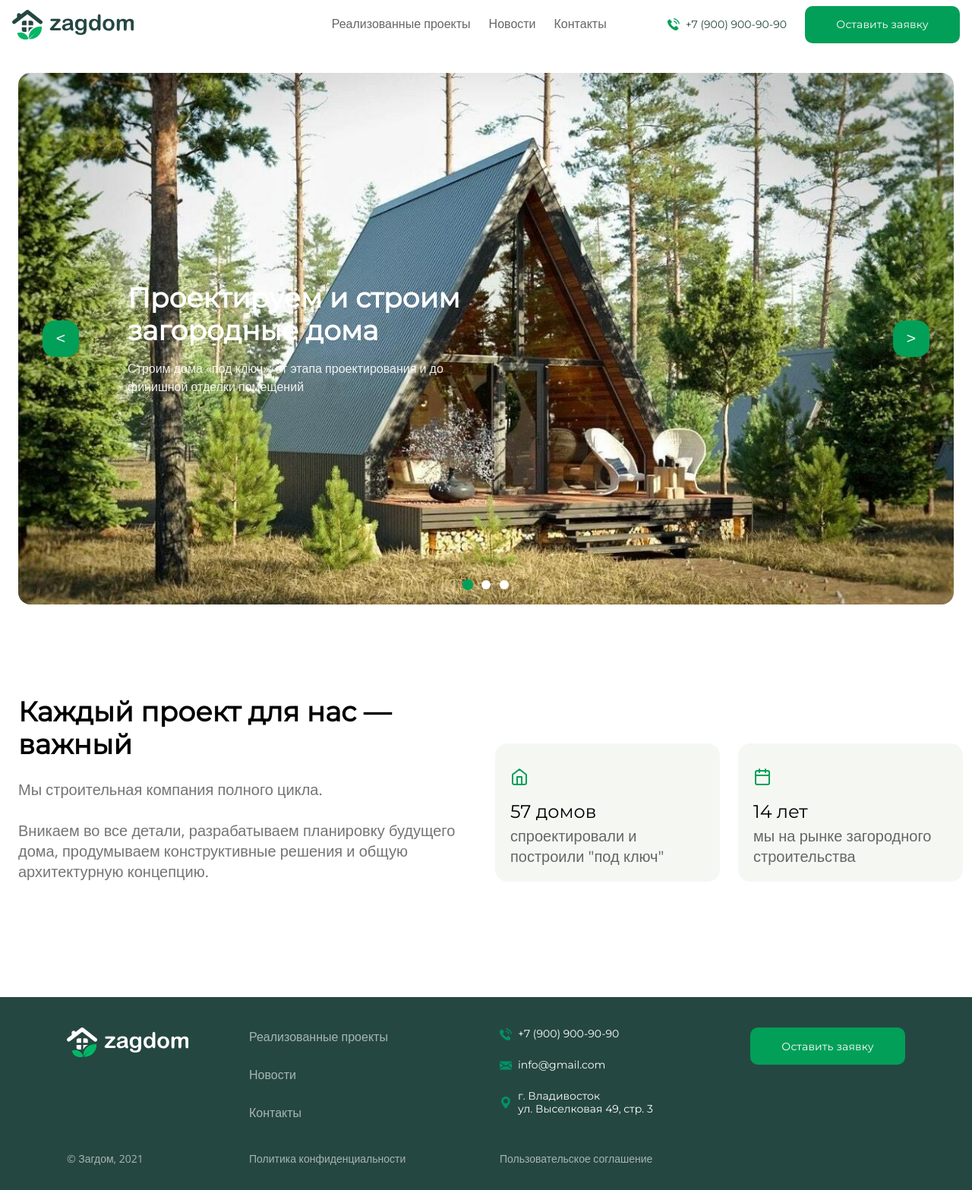
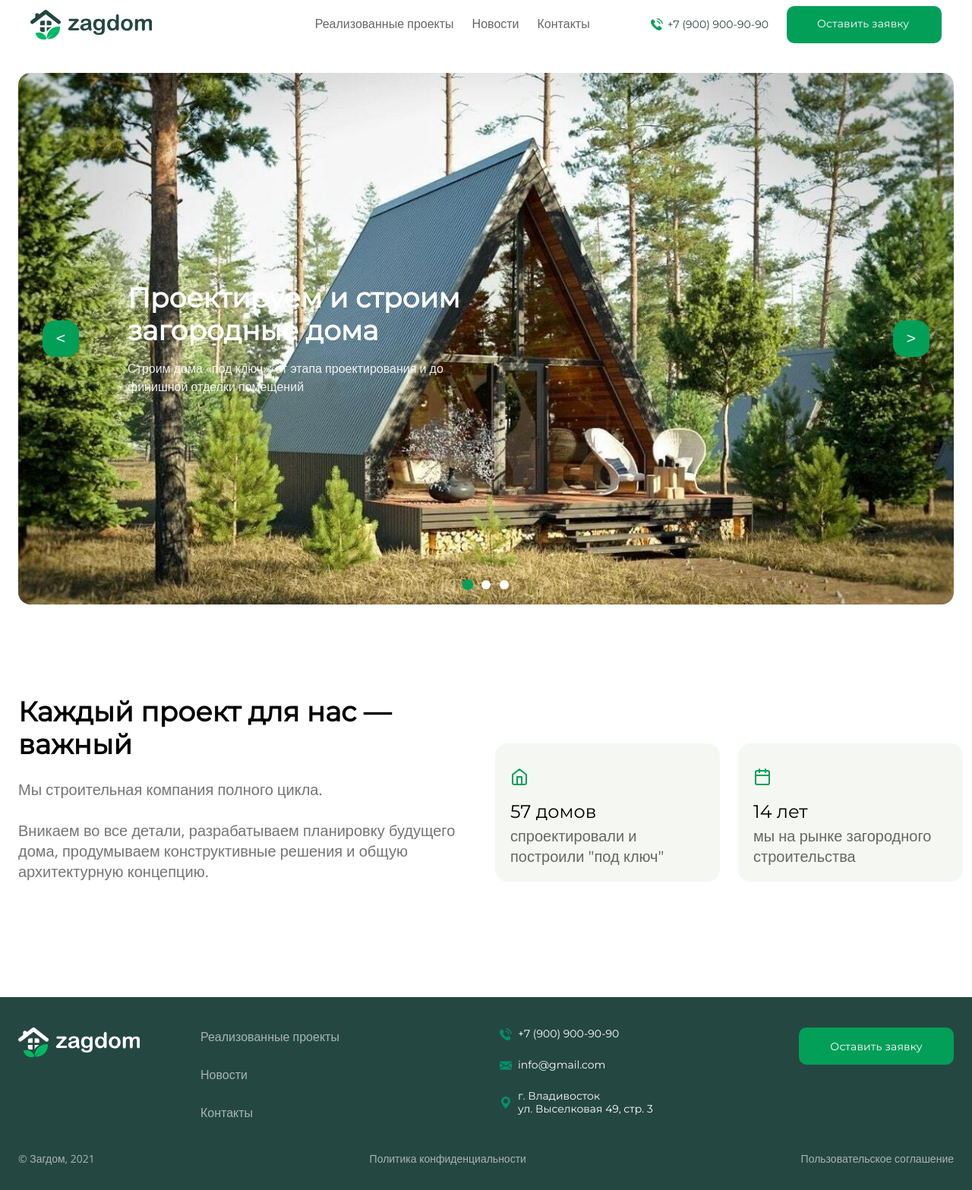
Before and after one commit to huzouskaya/frontend_course_2025, a Nuxt app in the folder whovians/: page / in a window 1280 px wide. Shown: the whole page at 76% size. Built offline with nearby package versions, Linux system fonts and the light colour scheme.

Commit message:
Adoptiveness became better

```diff
--- a/whovians/assets/scss/mixins.scss
+++ b/whovians/assets/scss/mixins.scss
@@ -58,8 +58,8 @@ $grid-breakpoints: (
     xs: 0,
     sm: 576px,
     md: 768px,
-    lg: 1080px,
-    xl: 1200px
+    lg: 1024px,
+    xl: 1100px
 );
 
 @mixin media-breakpoint($name) {
--- a/whovians/components/Footer.vue
+++ b/whovians/components/Footer.vue
@@ -16,10 +16,8 @@ const logoSrc = computed(() => {
             <div class="logo">
                 <img :src="logoSrc" alt="загдом" class="logo-icon" />
             </div>
-
             <NavLinks class="nav-links" />
             <ContactItems class="footer-contacts" />
-
             <button class="cta-button">Оставить заявку</button>
         </div>
 
@@ -46,16 +44,32 @@ a { text-decoration: none; color: inherit; }
 
 .footer-grid,
 .footer-bottom {
-    display: grid;
-    grid-template-columns: 1fr;
-    gap: 32px;
     max-width: 1264px;
     margin: 0 auto;
+}
+
+.footer-bottom {
+    margin-top: 24px;
+    color: rgba(255, 255, 255, 0.6);
+    font-size: 14px;
+    line-height: 1.2;
+    font-family: var(--font-sec);
     text-align: left;
+    display: flex;
+    flex-direction: column;
+    gap: 8px;
 }
 
 .footer-grid {
+    display: flex;
+    flex-direction: column;
+    gap: 32px;
     align-items: flex-start;
+}
+
+.cta-button {
+    @include m.button-style(#029f59, #ffffff, 204px, 49px);
+    padding: 16px 40px;
 }
 
 .nav-links {
@@ -67,14 +81,14 @@ a { text-decoration: none; color: inherit; }
     gap: 24px;
 }
 
-.nav-links :deep(a) {
-    @include m.text-style(var(--font-sec), 16px, 400, 1.2, rgba(255, 255, 255, 0.6));
-}
-
 .footer-contacts {
     display: flex;
     flex-direction: column;
     gap: 24px;
+}
+
+.nav-links :deep(a) {
+    @include m.text-style(var(--font-sec), 16px, 400, 1.2, rgba(255, 255, 255, 0.6));
 }
 
 .footer-contacts :deep(.contact-item) {
@@ -95,20 +109,53 @@ a { text-decoration: none; color: inherit; }
     display: block;
 }
 
-.cta-button {
-    @include m.button-style(#029f59, #ffffff, 100%, 49px);
-    border-radius: 10px;
-    padding: 16px 40px;
-    justify-self: start;
-    width: 204px;
+.logo { order: 1; }
+.cta-button { order: 4; }
+.nav-links { order: 2; }
+.footer-contacts { order: 3; }
+
+@include m.media-breakpoint(sm) {
+    .footer-grid {
+        display: grid;
+        grid-template-columns: 1fr;
+        gap: 32px 40px;
+        align-items: start;
+    }
 }
 
-.footer-bottom {
-    margin-top: 24px;
-    color: rgba(255, 255, 255, 0.6);
-    font-size: 14px;
-    line-height: 1.2;
-    font-family: var(--font-sec);
+@include m.media-breakpoint(md) {
+    .footer-grid {
+        grid-template-columns: 1fr 1fr;
+    }
+
+    .footer-bottom {
+        margin-top: 40px;
+        display: flex;
+        flex-direction: row;
+        justify-content: space-between;
+        gap: 20px;
+    }
+
+    .logo { grid-column: 1; grid-row: 1; }
+    .cta-button { grid-column: 2; grid-row: 1; }
+    .nav-links { grid-column: 1; grid-row: 2; }
+    .footer-contacts { grid-column: 2; grid-row: 2; }
+}
+
+
+@include m.media-breakpoint(lg) {
+    .footer-grid {
+        display: flex;
+        flex-direction: row;
+        justify-content: space-between;
+        align-items: flex-start;
+        gap: 80px;
+    }
+
+    .logo { order: 0; flex: 0 0 160px; }
+    .nav-links { order: 0; flex: 1; }
+    .footer-contacts { order: 0; flex: 1; }
+    .cta-button { order: 0; flex: 0 0 204px; }
 }
 
 .copyright,
@@ -116,20 +163,4 @@ a { text-decoration: none; color: inherit; }
 .agreement {
     margin: 0;
 }
-
-@include m.media-breakpoint(lg) {
-    .footer {
-        padding: 40px 88px 32px;
-    }
-
-    .footer-grid,
-    .footer-bottom {
-        grid-template-columns: 160px 1fr 1fr 204px;
-        gap: 80px;
-    }
-
-    .footer-bottom {
-        margin-top: 40px;
-    }
-}
 </style>
--- a/whovians/components/Header.vue
+++ b/whovians/components/Header.vue
@@ -13,13 +13,8 @@
         <img src="/images/logo.svg" alt="zagdom" width="160" height="39" loading="lazy" />
       </div>
 
-      <label for="drawer-toggle" class="menu-toggle">
-        <span></span>
-        <span></span>
-        <span></span>
-      </label>
-
-      <div class="nav-content desktop-only">
+      <!-- Вся desktop-навигация -->
+      <div class="desktop-only">
         <ul class="nav-menu">
           <li><a href="#">Реализованные проекты</a></li>
           <li><a href="#">Новости</a></li>
@@ -33,6 +28,13 @@
           <button class="cta-button">Оставить заявку</button>
         </div>
       </div>
+
+      <!-- БУРГЕР — САМЫЙ ПОСЛЕДНИЙ ЭЛЕМЕНТ В .nav -->
+      <label for="drawer-toggle" class="menu-toggle">
+        <span></span>
+        <span></span>
+        <span></span>
+      </label>
     </nav>
 
     <label for="drawer-toggle" class="drawer-backdrop"></label>
@@ -50,29 +52,16 @@
 </template>
 
 <script setup>
-import { ref } from 'vue';
+import { ref, watch, onUnmounted } from 'vue'
 import NavLinks from './NavLinks.vue'
 import ContactItems from './ContactItems.vue'
 
 const drawerOpen = ref(false)
 
-function toggleDrawer() {
-  if (drawerOpen.value) {
-    document.body.classList.add('no-scroll')
-  } else {
-    document.body.classList.remove('no-scroll')
-  }
-}
-
 watch(drawerOpen, (newVal) => {
-  if (newVal) {
-    document.body.classList.add('no-scroll')
-  } else {
-    document.body.classList.remove('no-scroll')
-  }
+  document.body.classList.toggle('no-scroll', newVal)
 })
 
-import { onUnmounted } from 'vue'
 onUnmounted(() => {
   document.body.classList.remove('no-scroll')
 })
@@ -86,8 +75,8 @@ onUnmounted(() => {
 .header {
   width: 100%;
   background: white;
-  padding: 0 16px;
   position: relative;
+  z-index: 100;
 }
 
 .nav {
@@ -97,6 +86,7 @@ onUnmounted(() => {
   display: flex;
   align-items: center;
   justify-content: space-between;
+  padding: 0 16px;
 }
 
 .logo img {
@@ -105,19 +95,13 @@ onUnmounted(() => {
   display: block;
 }
 
-.desktop-only {
-  display: none;
-}
-
 .menu-toggle {
   @include m.button-style(#029F59, white, 59px, 49px, 10px);
   @include m.burger-icon(24px, 3px, 5px);
   padding: 0;
 }
 
-.drawer-checkbox {
-  display: none;
-}
+.drawer-checkbox { display: none; }
 
 .drawer-backdrop {
   position: fixed;
@@ -191,16 +175,73 @@ onUnmounted(() => {
   transform: translateX(0);
 }
 
+.cta-button {
+  display: block;
+  @include m.button-style(#029F59, #FFFFFF, 204px, 49px);
+}
+
+@include m.media-breakpoint(xs) {
+  .desktop-only {
+    display: none;
+  }
+
+  .nav-menu,
+  .cta-button {
+    display: none;
+  }
+}
+
+@include m.media-breakpoint(sm) {
+  .nav {
+    display: flex;
+    padding: 0 20px;
+  }
+
+  .desktop-only {
+    display: flex;
+    align-items: center;
+    gap: 16px;
+  }
+
+  .header-contacts {
+    display: flex;
+    align-items: center;
+    gap: 8px;
+  }
+
+  .phone {
+    display: flex;
+    align-items: center;
+    @include m.text-style(var(--font-prim), 14px, 400, 1.2, #254741);
+    gap: 6px;
+  }
+}
+
+@include m.media-breakpoint(md) {
+  .nav {
+    padding: 0 24px;
+  }
+
+  .header-contacts { gap: 16px; }
+
+  .cta-button {
+    display: flex;
+  }
+}
+
 @include m.media-breakpoint(lg) {
+  .nav {
+    padding: 0 32px;
+  }
+}
+
+@include m.media-breakpoint(xl) {
   .menu-toggle {
     display: none;
   }
 
   .desktop-only {
-    display: flex;
-    align-items: center;
     gap: 80px;
-    height: 100%;
   }
 
   .nav-menu {
@@ -222,26 +263,12 @@ onUnmounted(() => {
   }
 
   .header-contacts {
-    display: flex;
-    align-items: center;
     gap: 24px;
-    height: 100%;
-  }
-
-  .phone {
-    display: flex;
-    align-items: center;
-    @include m.text-style(var(--font-prim), 14px, 400, 1.2, #254741);
-    gap: 8px;
-  }
-
-  .cta-button {
-    @include m.button-style(#029F59, #FFFFFF, 204px, 49px);
   }
 
   .drawer,
   .drawer-backdrop {
-    display: none;
+    display: none !important;
   }
 }
 </style>
--- a/whovians/components/Slider.vue
+++ b/whovians/components/Slider.vue
@@ -170,6 +170,16 @@ function goTo(index) {
     &.next {
         right: 32px;
     }
+
+    @include m.media-breakpoint(xs) {
+        display: none;
+    }
+}
+
+@include m.media-breakpoint(md) {
+    .control-btn {
+        display: flex;
+    }
 }
 
 .pagination {
```
